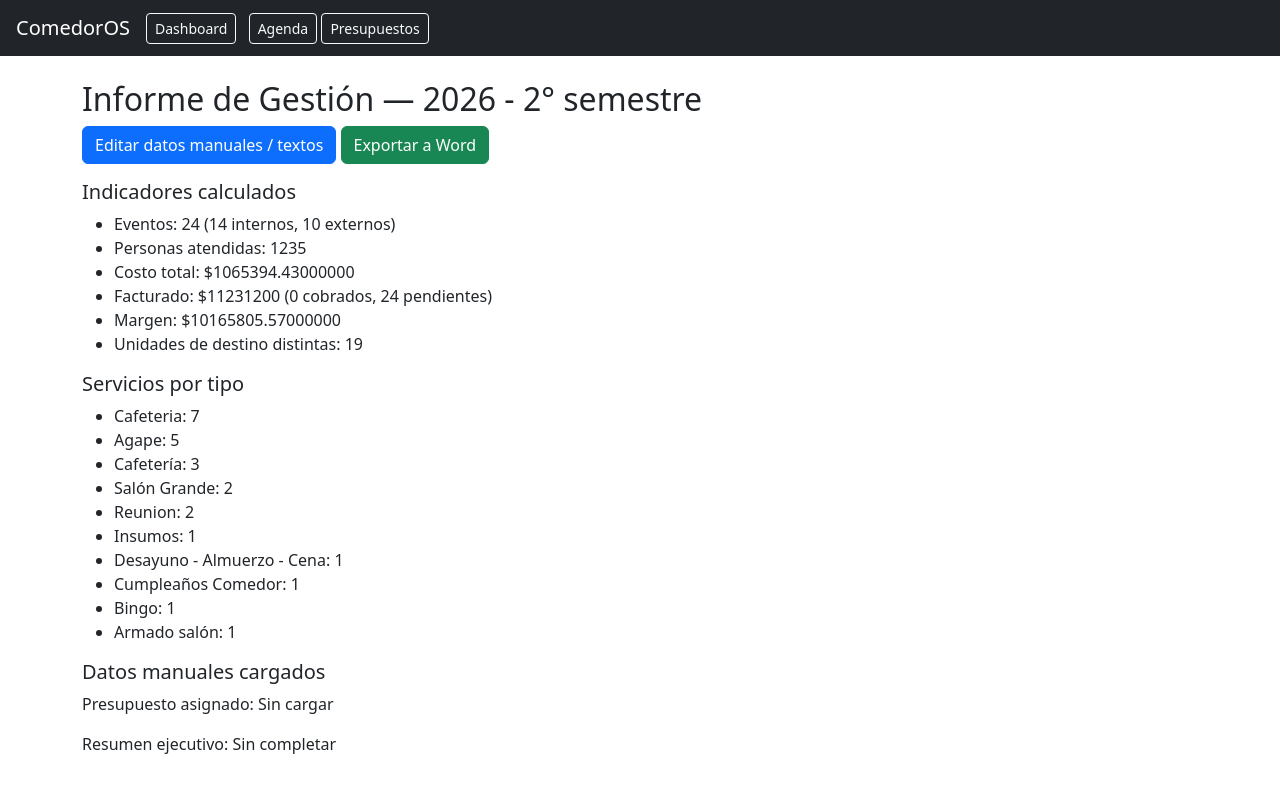
After one commit to gaboo5/ComedorOS, a Django app: page /informes/1/ in a window 1280 px wide. The commit adds this page. Run offline with Django 5.2, Linux system fonts and the light colour scheme; data comes from the database, SQL or seed files in the repository; both versions use the stored data as it was after the commit.

Commit message:
Agrega Informe de Gestión con indicadores calculadosy exportación a Word

```diff
--- a/eventos/admin.py
+++ b/eventos/admin.py
@@ -37,3 +37,7 @@ admin.site.register(Evento, EventoAdmin)
 admin.site.register(ItemPrecio)
 admin.site.register(Extra)
 admin.site.register(Presupuesto, PresupuestoAdmin)
+
+from .models import InformeGestion  # sumalo al import existente de arriba
+
+admin.site.register(InformeGestion)
--- a/eventos/models.py
+++ b/eventos/models.py
@@ -170,3 +170,24 @@ class OpcionMenu(models.Model):
 
     def __str__(self):
         return f"{self.nombre} - {self.presupuesto.evento.nombre}"
+
+class InformeGestion(models.Model):
+    """Datos manuales/narrativos del informe de gestión de un período. Los indicadores numéricos
+    (cantidad de eventos, balance, etc.) se calculan en vivo desde Evento y no se guardan acá."""
+    periodo = models.OneToOneField(Periodo, on_delete=models.CASCADE, related_name='informe_gestion')
+
+    presupuesto_asignado = models.DecimalField(max_digits=14, decimal_places=2, null=True, blank=True)
+    servicios_adicionales_horas_extra = models.IntegerField(null=True, blank=True)
+    raciones_comun = models.IntegerField(null=True, blank=True)
+    raciones_vegetariano = models.IntegerField(null=True, blank=True)
+    raciones_celiaco = models.IntegerField(null=True, blank=True)
+
+    resumen_ejecutivo = models.TextField(blank=True)
+    objetivos = models.TextField(blank=True)
+    logros_destacados = models.TextField(blank=True)
+    desafios_proximo_periodo = models.TextField(blank=True)
+
+    actualizado = models.DateField(auto_now=True)
+
+    def __str__(self):
+        return f"Informe de gestión - {self.periodo}"
--- a/eventos/templates/eventos/dashboard.html
+++ b/eventos/templates/eventos/dashboard.html
@@ -10,6 +10,10 @@
         {% endfor %}
     </select>
 </form>
+
+{% if periodo_seleccionado %}
+<a href="{% url 'informe_gestion_detalle' periodo_seleccionado %}" class="btn btn-outline-primary mb-3">Ver informe de gestión de este período</a>
+{% endif %}
 
 <div class="row g-3">
     <div class="col-md-4">
--- /dev/null
+++ b/eventos/templates/eventos/informe_gestion_detalle.html
@@ -0,0 +1,29 @@
+{% extends 'eventos/base.html' %}
+{% block content %}
+<h2>Informe de Gestión — {{ indicadores.periodo }}</h2>
+<a href="{% url 'informe_gestion_form' indicadores.periodo.id %}" class="btn btn-primary mb-3">Editar datos manuales / textos</a>
+<a href="{% url 'informe_gestion_exportar_word' indicadores.periodo.id %}" class="btn btn-success mb-3">Exportar a Word</a>
+
+<h5>Indicadores calculados</h5>
+<ul>
+    <li>Eventos: {{ indicadores.total_eventos }} ({{ indicadores.internos }} internos, {{ indicadores.externos }} externos)</li>
+    <li>Personas atendidas: {{ indicadores.total_personas }}</li>
+    <li>Costo total: ${{ indicadores.costo_total }}</li>
+    <li>Facturado: ${{ indicadores.facturado_total }} ({{ indicadores.cobrados }} cobrados, {{ indicadores.pendientes }} pendientes)</li>
+    <li>Margen: ${{ indicadores.margen_total }}</li>
+    <li>Unidades de destino distintas: {{ indicadores.unidades_destino }}</li>
+</ul>
+
+<h5>Servicios por tipo</h5>
+<ul>
+    {% for item in indicadores.servicios_por_tipo %}
+    <li>{{ item.tipo_servicio__nombre }}: {{ item.cantidad }}</li>
+    {% empty %}
+    <li class="text-muted">Sin datos</li>
+    {% endfor %}
+</ul>
+
+<h5>Datos manuales cargados</h5>
+<p>Presupuesto asignado: {{ informe.presupuesto_asignado|default:"Sin cargar" }}</p>
+<p>Resumen ejecutivo: {{ informe.resumen_ejecutivo|default:"Sin completar"|truncatewords:20 }}</p>
+{% endblock %}
--- a/eventos/urls.py
+++ b/eventos/urls.py
@@ -12,4 +12,7 @@ urlpatterns = [
     path('presupuestos/<int:pk>/', views.presupuesto_detalle, name='presupuesto_detalle'),
     path('presupuestos/<int:pk>/editar/', views.presupuesto_form, name='presupuesto_editar'),
     path('presupuestos/<int:pk>/exportar-word/', views.presupuesto_exportar_word, name='presupuesto_exportar_word'),
+    path('informes/<int:periodo_id>/', views.informe_gestion_detalle, name='informe_gestion_detalle'),
+    path('informes/<int:periodo_id>/editar/', views.informe_gestion_form, name='informe_gestion_form'),
+    path('informes/<int:periodo_id>/exportar-word/', views.informe_gestion_exportar_word, name='informe_gestion_exportar_word'),
 ]
--- a/eventos/views.py
+++ b/eventos/views.py
@@ -270,3 +270,153 @@ def presupuesto_exportar_word(request, pk):
     )
     response['Content-Disposition'] = f'attachment; filename="{nombre_archivo}"'
     return response
+
+from django.db.models import Sum, Count
+from .models import InformeGestion
+from .forms import InformeGestionForm
+
+
+def calcular_indicadores_periodo(periodo):
+    eventos = Evento.objects.filter(periodo=periodo)
+
+    totales = eventos.aggregate(
+        total_costo=Sum('costo'),
+        total_facturado=Sum('precio_facturado'),
+        total_personas=Sum('cantidad_personas'),
+    )
+    costo = totales['total_costo'] or 0
+    facturado = totales['total_facturado'] or 0
+
+    servicios_por_tipo = list(
+        eventos.exclude(tipo_servicio__isnull=True)
+        .values('tipo_servicio__nombre')
+        .annotate(cantidad=Count('id'))
+        .order_by('-cantidad')
+    )
+
+    unidades_destino = eventos.exclude(cliente='').values('cliente').distinct().count()
+
+    return {
+        'periodo': periodo,
+        'total_eventos': eventos.count(),
+        'internos': eventos.filter(origen='interno').count(),
+        'externos': eventos.filter(origen='externo').count(),
+        'total_personas': totales['total_personas'] or 0,
+        'costo_total': costo,
+        'facturado_total': facturado,
+        'margen_total': facturado - costo,
+        'cobrados': eventos.filter(estado_facturacion='cobrado').count(),
+        'pendientes': eventos.filter(estado_facturacion='pendiente').count(),
+        'servicios_por_tipo': servicios_por_tipo,
+        'unidades_destino': unidades_destino,
+    }
+
+
+def informe_gestion_detalle(request, periodo_id):
+    periodo = get_object_or_404(Periodo, pk=periodo_id)
+    indicadores = calcular_indicadores_periodo(periodo)
+    informe, _ = InformeGestion.objects.get_or_create(periodo=periodo)
+
+    return render(request, 'eventos/informe_gestion_detalle.html', {
+        'indicadores': indicadores,
+        'informe': informe,
+    })
+
+
+def informe_gestion_form(request, periodo_id):
+    periodo = get_object_or_404(Periodo, pk=periodo_id)
+    informe, _ = InformeGestion.objects.get_or_create(periodo=periodo)
+
+    if request.method == 'POST':
+        form = InformeGestionForm(request.POST, instance=informe)
+        if form.is_valid():
+            form.save()
+            return redirect('informe_gestion_detalle', periodo_id=periodo.id)
+    else:
+        form = InformeGestionForm(instance=informe)
+
+    return render(request, 'eventos/informe_gestion_form.html', {'form': form, 'periodo': periodo})
+
+def informe_gestion_exportar_word(request, periodo_id):
+    periodo = get_object_or_404(Periodo, pk=periodo_id)
+    indicadores = calcular_indicadores_periodo(periodo)
+    informe, _ = InformeGestion.objects.get_or_create(periodo=periodo)
+
+    doc = Document()
+
+    titulo = doc.add_paragraph()
+    titulo.alignment = WD_ALIGN_PARAGRAPH.CENTER
+    run = titulo.add_run(f'INFORME DE GESTIÓN — {periodo}')
+    run.bold = True
+    run.font.size = Pt(16)
+    doc.add_paragraph()
+
+    def agregar_titulo(texto):
+        p = doc.add_paragraph()
+        r = p.add_run(texto)
+        r.bold = True
+        r.font.size = Pt(13)
+
+    def agregar_texto(texto):
+        doc.add_paragraph(texto or '(sin completar)')
+
+    agregar_titulo('1. Resumen Ejecutivo')
+    agregar_texto(informe.resumen_ejecutivo)
+
+    agregar_titulo('2. Objetivos del Período')
+    agregar_texto(informe.objetivos)
+
+    agregar_titulo('3. Indicadores Clave y Cuadro Operativo')
+    tabla = doc.add_table(rows=1, cols=3)
+    tabla.style = 'Light Grid Accent 1'
+    hdr = tabla.rows[0].cells
+    hdr[0].text, hdr[1].text, hdr[2].text = 'Categoría / Métrica', 'Detalle / Unidad', 'Total del Período'
+
+    filas = [
+        ('Eventos Atendidos', 'Internos / Externos',
+         f"{indicadores['total_eventos']} eventos ({indicadores['internos']} internos, {indicadores['externos']} externos)"),
+        ('Raciones / Menús Especiales', 'Común, vegetariano, celíaco',
+         f"{informe.raciones_comun or 0} común, {informe.raciones_vegetariano or 0} vegetariano, {informe.raciones_celiaco or 0} celíaco"),
+        ('Asistencia Estimada', 'Personas atendidas', f"{indicadores['total_personas']} personas"),
+        ('Servicios Adicionales', 'Horas extra / servicios', str(informe.servicios_adicionales_horas_extra or 0)),
+        ('Unidades de Destino', 'Facultades, dependencias, Rectorado', str(indicadores['unidades_destino'])),
+    ]
+    for cat, detalle, total in filas:
+        fila = tabla.add_row().cells
+        fila[0].text, fila[1].text, fila[2].text = cat, detalle, total
+
+    doc.add_paragraph()
+    agregar_titulo('4. Desglose de Servicios Realizados')
+    if indicadores['servicios_por_tipo']:
+        for item in indicadores['servicios_por_tipo']:
+            doc.add_paragraph(f"{item['tipo_servicio__nombre']}: {item['cantidad']} eventos", style='List Bullet')
+    else:
+        doc.add_paragraph('(sin datos de tipo de servicio para este período)')
+
+    agregar_titulo('5. Balance Económico y Financiero')
+    doc.add_paragraph(f"Presupuesto asignado: ${informe.presupuesto_asignado or 0:,.2f}")
+    doc.add_paragraph(f"Ejecución presupuestaria (costos operativos): ${indicadores['costo_total']:,.2f}")
+    doc.add_paragraph(f"Facturado: ${indicadores['facturado_total']:,.2f} "
+                       f"({indicadores['cobrados']} cobrados, {indicadores['pendientes']} pendientes)")
+    doc.add_paragraph(f"Margen / Balance: ${indicadores['margen_total']:,.2f}")
+    if informe.presupuesto_asignado:
+        porcentaje = (indicadores['costo_total'] / informe.presupuesto_asignado) * 100
+        doc.add_paragraph(f"Porcentaje de ejecución del presupuesto asignado: {porcentaje:.1f}%")
+
+    agregar_titulo('6. Logros Destacados y Mejoras Operativas')
+    agregar_texto(informe.logros_destacados)
+
+    agregar_titulo('7. Desafíos y Objetivos para el Próximo Período')
+    agregar_texto(informe.desafios_proximo_periodo)
+
+    buffer = BytesIO()
+    doc.save(buffer)
+    buffer.seek(0)
+
+    nombre_archivo = f'Informe_Gestion_{periodo.anio}_S{periodo.semestre}.docx'
+    response = HttpResponse(
+        buffer.read(),
+        content_type='application/vnd.openxmlformats-officedocument.wordprocessingml.document'
+    )
+    response['Content-Disposition'] = f'attachment; filename="{nombre_archivo}"'
+    return response
```
Also changed, not shown: eventos/forms.py (+23 -0 lines), eventos/templates/eventos/informe_gestion_form.html (added, +15 -0 lines), db.sqlite3, eventos/migrations/0006_informegestion.py (added).
